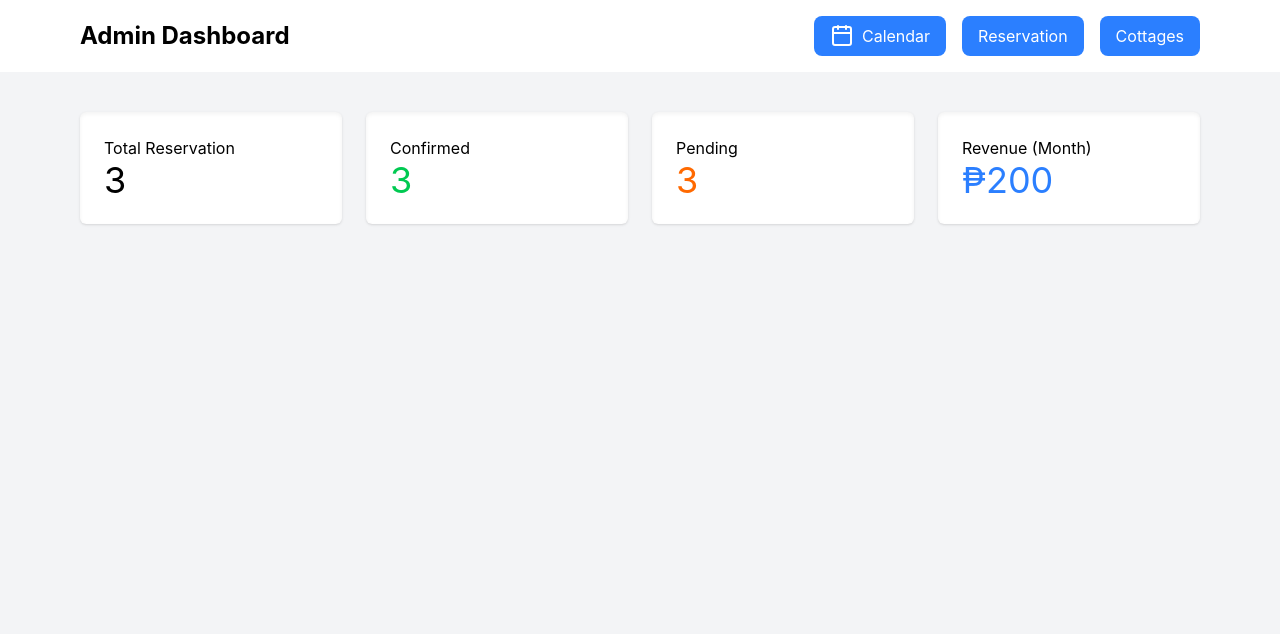
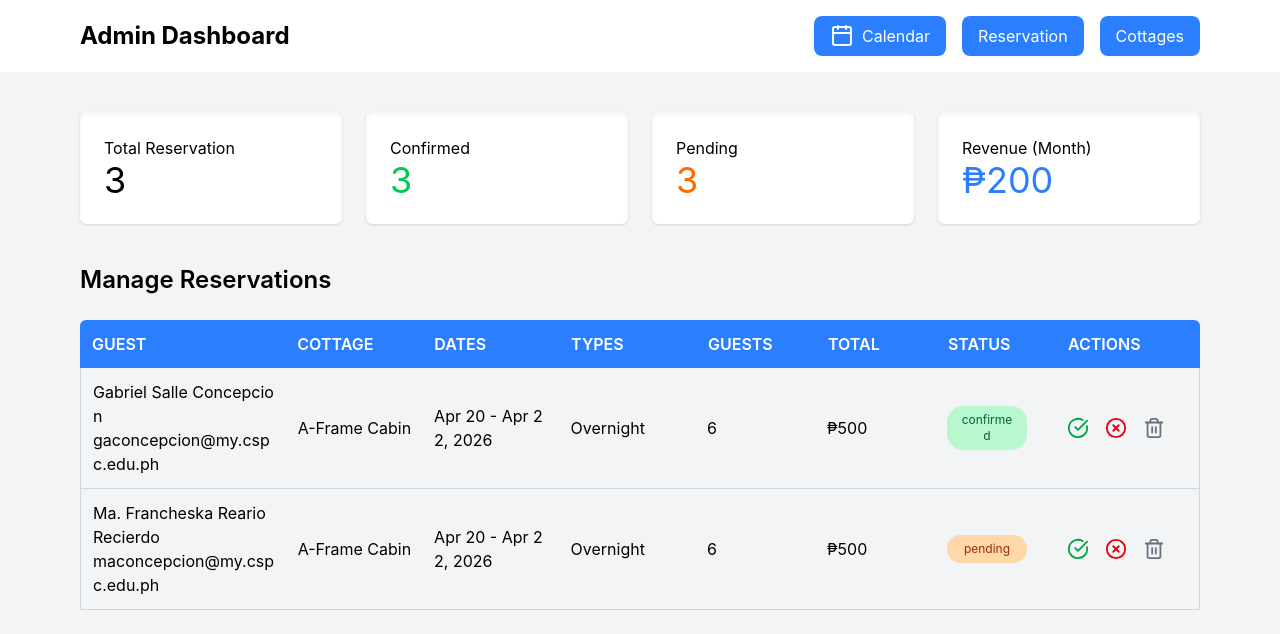
Before and after one commit to Code-W-Gab/Resort_Reservation, a React app in the folder frontend/: page /reservation in a window 1280 px wide. Shown: the top 634 px of the page. Built offline with nearby package versions, Linux system fonts and the light colour scheme; the HTML template or start-up script is replaced by a standard one.

Commit message:
Add Manage Reservation List Layout

```diff
--- /dev/null
+++ b/frontend/src/Components/Admin/Reservations/ReserveList.jsx
@@ -0,0 +1,83 @@
+import { CircleCheckBig, CircleX, Trash2 } from 'lucide-react'
+
+export default function ReserveList() {
+  return(
+    <main className="px-20">
+      <h1 className="text-2xl font-semibold">Manage Reservations</h1>
+      <div className="grid grid-cols-[1.5fr_repeat(3,1fr)_repeat(4,120px)] items-center mt-6 bg-blue-500 text-white font-semibold px-3 py-3 rounded-tl-md rounded-tr-md">
+        <p>GUEST</p>
+        <p>COTTAGE</p>
+        <p>DATES</p>
+        <p>TYPES</p>
+        <p>GUESTS</p>
+        <p>TOTAL</p>
+        <p>STATUS</p>
+        <p>ACTIONS</p>
+      </div>
+
+      <div className="grid grid-cols-[1.5fr_repeat(3,1fr)_repeat(4,120px)] items-center p-3 border border-t-0 border-gray-300">
+        <div className="pr-5 break-all">
+          <p>Gabriel Salle Concepcion</p>
+          <p>gaconcepcion@my.cspc.edu.ph</p>
+        </div>
+        <div className="pr-5 break-all">
+          <p>A-Frame Cabin</p>
+        </div>
+        <div className="pr-5 break-all">
+          <p>Apr 20 - Apr 22, 2026</p>
+        </div>
+        <div className="pr-5 break-all">
+          <p>Overnight</p>
+        </div>
+
+        <div className="pr-5 break-all">
+          <p>6</p>
+        </div>
+        <div className="pr-5 break-all">
+          <p>₱500</p>
+        </div>
+        <div className="pr-5 break-all">
+          <p className="bg-green-200 text-green-800 px-3 py-1.5 text-xs text-center rounded-2xl w-20">confirmed</p>
+        </div>
+        <div className="flex items-center gap-4 pr-5 break-all">
+          <CircleCheckBig size={22} className='text-green-600'/>
+          <CircleX size={22} className='text-red-600'/>
+          <Trash2 size={22} className='text-gray-500'/>
+        </div>
+      </div>
+
+      <div className="grid grid-cols-[1.5fr_repeat(3,1fr)_repeat(4,120px)] items-center p-3 border border-t-0 border-gray-300">
+        <div className="pr-5 break-all">
+          <p>Ma. Francheska Reario Recierdo</p>
+          <p>maconcepcion@my.cspc.edu.ph</p>
+        </div>
+        <div className="pr-5 break-all">
+          <p>A-Frame Cabin</p>
+        </div>
+        <div className="pr-5 break-all">
+          <p>Apr 20 - Apr 22, 2026</p>
+        </div>
+        <div className="pr-5 break-all">
+          <p>Overnight</p>
+        </div>
+
+        <div className="pr-5 break-all">
+          <p>6</p>
+        </div>
+        <div className="pr-5 break-all">
+          <p>₱500</p>
+        </div>
+        <div className="pr-5 break-all">
+          <p className="bg-orange-200 text-orange-800 px-3 py-1.5 text-xs text-center rounded-2xl w-20">pending</p>
+        </div>
+        <div className="flex items-center gap-4 pr-5 break-all">
+          <CircleCheckBig size={22} className='text-green-600'/>
+          <CircleX size={22} className='text-red-600'/>
+          <Trash2 size={22} className='text-gray-500'/>
+        </div>
+      </div>
+
+
+    </main>
+  )
+}
--- a/frontend/src/Pages/Admin/ReservationPage.jsx
+++ b/frontend/src/Pages/Admin/ReservationPage.jsx
@@ -1,4 +1,5 @@
 import Header from "../../Components/Admin/Header";
+import ReserveList from "../../Components/Admin/Reservations/ReserveList";
 import Status from "../../Components/Admin/Status";
 
 export default function ReservationPage() {
@@ -7,6 +8,7 @@ export default function ReservationPage() {
       <Header/>
       <div className="bg-gray-100 min-h-screen">
         <Status/>
+        <ReserveList/>
       </div>
     </main>
   )
```
